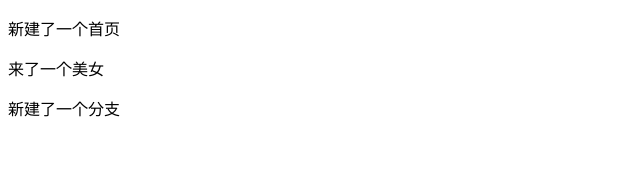
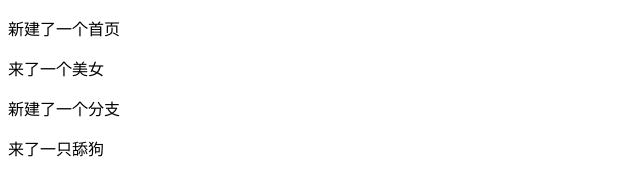
Before and after one commit to oldyounger96/oldyounger96-studyGitBranch63_05, a plain HTML site: page index.html in a window 1280 px wide. Shown: the whole page, without its empty margins (0-640 px from the left). Drawn offline with Linux system fonts and the light colour scheme.

Commit message:
来了一只舔狗

```diff
--- a/index.html
+++ b/index.html
@@ -1,7 +1,7 @@
 <!--
  * @Author: your name
  * @Date: 2020-11-19 11:06:12
- * @LastEditTime: 2020-11-19 11:08:37
+ * @LastEditTime: 2020-11-19 11:09:21
  * @LastEditors: Please set LastEditors
  * @Description: In User Settings Edit
  * @FilePath: \AjaxDay1e:\111前端学习集合\Git\GitDay1\studyGitBranch63_05\index.html
@@ -19,6 +19,7 @@
     <p>新建了一个首页</p>
     <p>来了一个美女</p>
     <p>新建了一个分支</p>
+    <p>来了一只舔狗</p>
 </body>
 
 </html>
```
